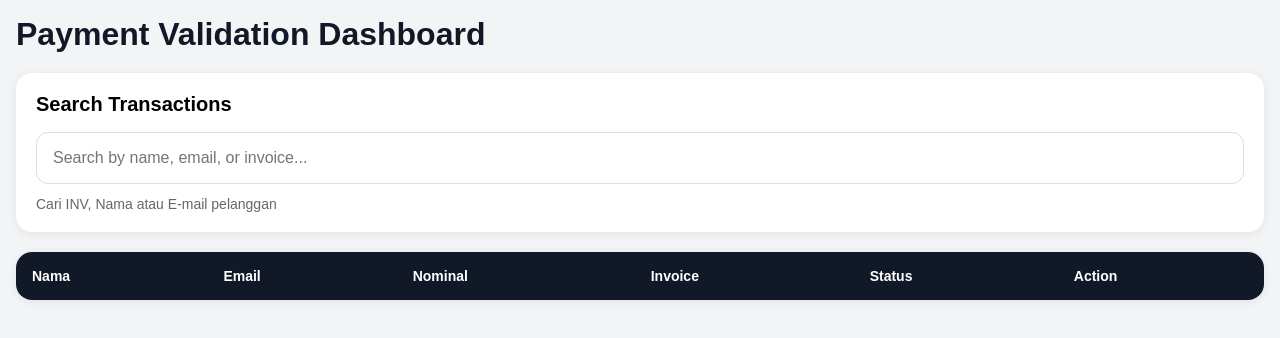
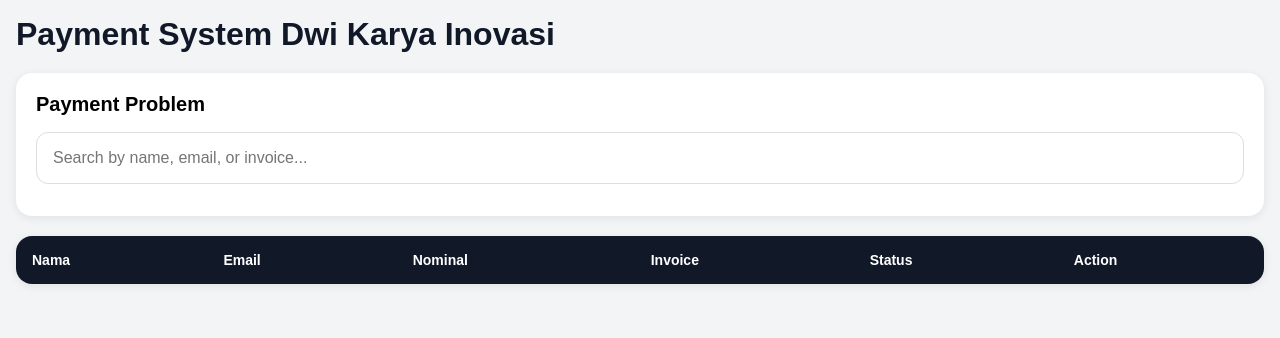
Before and after one commit to dwiky106/doku-railway, a website: page public/payment-validation.html in a window 1280 px wide. Drawn offline with Linux system fonts and the light colour scheme; no server answers.

Commit message:
payment-validation.html

```diff
--- a/public/payment-validation.html
+++ b/public/payment-validation.html
@@ -373,7 +373,7 @@
   <div class="container">
 
     <h1>
-      Payment Validation Dashboard
+      Payment System Dwi Karya Inovasi
     </h1>
 
     <!-- SEARCH AREA -->
@@ -381,7 +381,7 @@
     <div class="search-area">
 
       <div class="search-title">
-        Search Transactions
+        Payment Problem
       </div>
 
       <input
@@ -392,7 +392,7 @@
       />
 
       <div class="search-info">
-        Cari INV, Nama atau E-mail pelanggan
+
       </div>
 
     </div>
```
